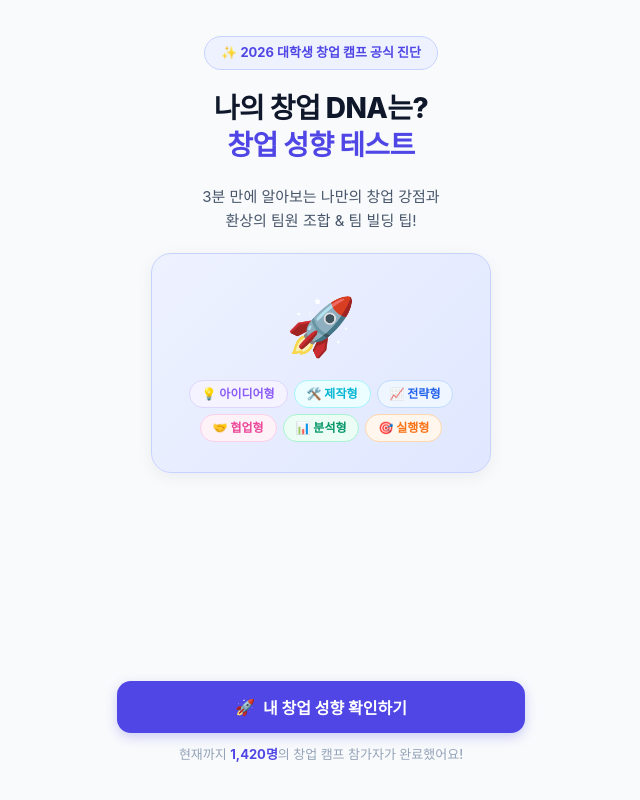
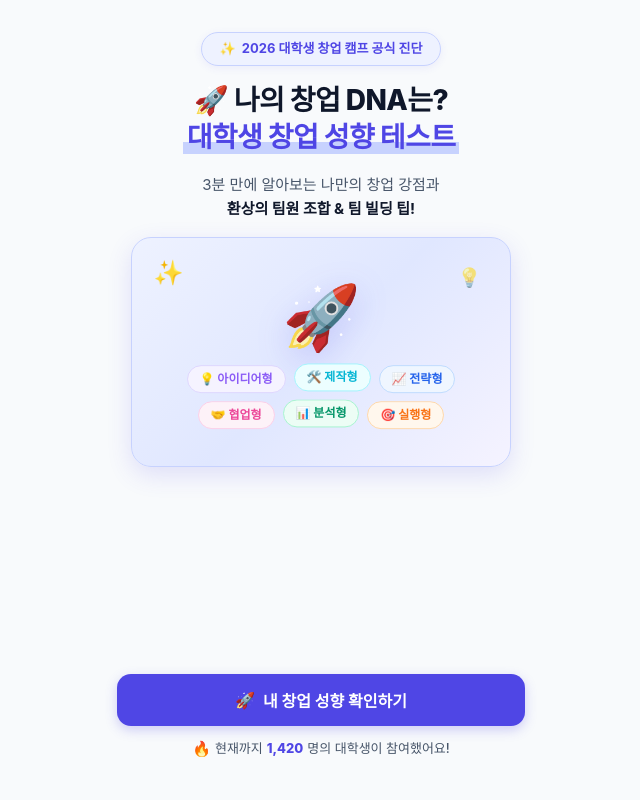
Before and after one commit to mgc59823/Personality, a plain HTML site: page index.html in a window 1280 px wide. Shown: the whole page, without its empty margins (319-959 px from the left). Drawn offline with Linux system fonts and the light colour scheme; a web font is replaced by a local one.

Commit message:
feat: enhance Start Screen (시작 화면) component per PRD and Design guide

```diff
--- a/css/components/intro.css
+++ b/css/components/intro.css
@@ -1,5 +1,5 @@
 /* ==========================================================================
-   Personality Test - Intro Screen Component Styles
+   Personality Test - Intro Screen Component Styles (시작 화면 스타일)
    ========================================================================== */
 
 .intro-container {
@@ -7,16 +7,17 @@
   flex-direction: column;
   align-items: center;
   justify-content: space-between;
-  min-height: calc(100vh - 32px);
-  padding: 20px 0;
+  min-height: calc(100vh - 40px);
+  padding: 16px 0;
   text-align: center;
+  box-sizing: border-box;
 }
 
 .intro-content {
   display: flex;
   flex-direction: column;
   align-items: center;
-  gap: 20px;
+  gap: 16px;
   width: 100%;
 }
 
@@ -24,10 +25,14 @@
   background-color: var(--color-primary-soft);
   color: var(--color-primary);
   border: 1px solid var(--color-primary-border);
-  padding: 6px 16px;
+  padding: 6px 18px;
   border-radius: var(--radius-full);
   font-size: 0.8125rem;
   font-weight: 700;
+  display: inline-flex;
+  align-items: center;
+  gap: 6px;
+  box-shadow: 0px 2px 8px rgba(79, 70, 229, 0.08);
 }
 
 .intro-title {
@@ -39,6 +44,12 @@
   word-break: keep-all;
 }
 
+.intro-title .highlight-text {
+  color: var(--color-primary);
+  background: linear-gradient(180deg, transparent 65%, #C7D2FE 65%);
+  padding: 0 4px;
+}
+
 .intro-subtitle {
   font-size: 0.9375rem;
   color: var(--color-text-sub);
@@ -47,51 +58,115 @@
   word-break: keep-all;
 }
 
-/* Intro Graphic / Illustration Box */
+.intro-subtitle strong {
+  color: var(--color-text-main);
+}
+
+/* Intro Hero Graphic Box */
 .intro-hero-box {
   width: 100%;
-  max-width: 340px;
-  height: 220px;
-  background: linear-gradient(135deg, #EEF2FF 0%, #E0E7FF 100%);
+  max-width: 380px;
+  height: 230px;
+  background: linear-gradient(135deg, #EEF2FF 0%, #E0E7FF 50%, #F5F3FF 100%);
   border-radius: var(--radius-lg);
-  border: 1px solid var(--color-primary-border);
+  border: 1.5px solid var(--color-primary-border);
   display: flex;
   flex-direction: column;
   align-items: center;
   justify-content: center;
-  gap: 12px;
   position: relative;
   overflow: hidden;
-  box-shadow: var(--shadow-card);
+  box-shadow: var(--shadow-pop);
 }
 
-.intro-hero-icon {
-  font-size: 3.5rem;
+.hero-orbit-icon {
+  font-size: 3.75rem;
+  margin-bottom: 8px;
+  filter: drop-shadow(0px 8px 16px rgba(79, 70, 229, 0.2));
+  animation: heroPulse 3s infinite ease-in-out;
+}
+
+.hero-sparkle {
+  position: absolute;
+  font-size: 1.25rem;
+  opacity: 0.8;
+}
+
+.spark-1 {
+  top: 20px;
+  left: 24px;
+  animation: heroSparkle 2s infinite ease-in-out;
+}
+
+.spark-2 {
+  top: 24px;
+  right: 28px;
+  animation: heroSparkle 2.5s infinite ease-in-out 0.5s;
 }
 
 .intro-hero-tags {
   display: flex;
   flex-wrap: wrap;
   justify-content: center;
-  gap: 6px;
+  gap: 8px;
   padding: 0 16px;
+  max-width: 340px;
 }
 
+/* Floating Animations for Type Badges */
+@keyframes floatUp1 {
+  0%, 100% { transform: translateY(0px); }
+  50% { transform: translateY(-5px); }
+}
+
+@keyframes floatUp2 {
+  0%, 100% { transform: translateY(0px); }
+  50% { transform: translateY(-7px); }
+}
+
+@keyframes floatUp3 {
+  0%, 100% { transform: translateY(0px); }
+  50% { transform: translateY(-4px); }
+}
+
+@keyframes heroPulse {
+  0%, 100% { transform: scale(1); }
+  50% { transform: scale(1.06); }
+}
+
+@keyframes heroSparkle {
+  0%, 100% { opacity: 0.3; transform: scale(0.8); }
+  50% { opacity: 1; transform: scale(1.2); }
+}
+
+.animate-float-1 { animation: floatUp1 3s ease-in-out infinite; }
+.animate-float-2 { animation: floatUp2 3.5s ease-in-out infinite 0.3s; }
+.animate-float-3 { animation: floatUp3 2.8s ease-in-out infinite 0.6s; }
+
+/* Intro Footer Area */
 .intro-footer {
   width: 100%;
   display: flex;
   flex-direction: column;
   align-items: center;
   gap: 12px;
+  margin-top: 20px;
 }
 
 .intro-counter {
   font-size: 0.8125rem;
-  color: var(--color-text-muted);
+  color: var(--color-text-sub);
   font-weight: 500;
+  display: flex;
+  align-items: center;
+  gap: 4px;
 }
 
-.intro-counter span {
+.intro-counter #participant-count {
   color: var(--color-primary);
-  font-weight: 700;
+  font-weight: 800;
 }
+
+.fire-icon {
+  font-size: 0.9375rem;
+}
--- a/js/components/IntroScreen.js
+++ b/js/components/IntroScreen.js
@@ -1,5 +1,5 @@
 /* ==========================================================================
-   Personality Test - Intro Screen Component
+   Personality Test - Intro Screen Component (시작 화면 컴포넌트)
    ========================================================================== */
 
 export function renderIntroScreen({ onStart }) {
@@ -8,48 +8,60 @@ export function renderIntroScreen({ onStart }) {
 
   container.innerHTML = `
     <div class="intro-content">
+      <!-- 1. Top Event Badge -->
       <div class="intro-badge">
-        ✨ 2026 대학생 창업 캠프 공식 진단
+        <span>✨</span> 2026 대학생 창업 캠프 공식 진단
       </div>
 
+      <!-- 2. Headline Title -->
       <h1 class="intro-title">
-        나의 창업 DNA는?<br>
-        <span style="color: var(--color-primary);">창업 성향 테스트</span>
+        🚀 나의 창업 DNA는?<br>
+        <span class="highlight-text">대학생 창업 성향 테스트</span>
       </h1>
 
+      <!-- 3. Subtitle -->
       <p class="intro-subtitle">
         3분 만에 알아보는 나만의 창업 강점과<br>
-        환상의 팀원 조합 & 팀 빌딩 팁!
+        <strong>환상의 팀원 조합 & 팀 빌딩 팁!</strong>
       </p>
 
-      <div class="intro-hero-box">
-        <div class="intro-hero-icon">🚀</div>
+      <!-- 4. Hero Illustration & Type Badges Box -->
+      <div class="intro-hero-box ui-card">
+        <div class="hero-orbit-icon">🚀</div>
+        <div class="hero-sparkle spark-1">✨</div>
+        <div class="hero-sparkle spark-2">💡</div>
+
         <div class="intro-hero-tags">
-          <span class="badge badge-visionary">💡 아이디어형</span>
-          <span class="badge badge-maker">🛠️ 제작형</span>
-          <span class="badge badge-strategist">📈 전략형</span>
-          <span class="badge badge-connector">🤝 협업형</span>
-          <span class="badge badge-analyst">📊 분석형</span>
-          <span class="badge badge-action">🎯 실행형</span>
+          <span class="badge badge-visionary animate-float-1">💡 아이디어형</span>
+          <span class="badge badge-maker animate-float-2">🛠️ 제작형</span>
+          <span class="badge badge-strategist animate-float-3">📈 전략형</span>
+          <span class="badge badge-connector animate-float-1">🤝 협업형</span>
+          <span class="badge badge-analyst animate-float-2">📊 분석형</span>
+          <span class="badge badge-action animate-float-3">🎯 실행형</span>
         </div>
       </div>
     </div>
 
+    <!-- 5. Footer & CTA Start Button -->
     <div class="intro-footer">
       <button id="btn-start-test" class="btn btn-primary animate-pop">
         <span>🚀</span> 내 창업 성향 확인하기
       </button>
 
-      <p class="intro-counter">
-        현재까지 <span>1,420명</span>의 창업 캠프 참가자가 완료했어요!
-      </p>
+      <div class="intro-counter">
+        <span class="fire-icon">🔥</span> 현재까지 <span id="participant-count">1,420</span>명의 대학생이 참여했어요!
+      </div>
     </div>
   `;
 
+  // Attach Start Button Event Listener
   setTimeout(() => {
     const startBtn = container.querySelector('#btn-start-test');
     if (startBtn) {
-      startBtn.addEventListener('click', onStart);
+      startBtn.addEventListener('click', (e) => {
+        e.preventDefault();
+        onStart();
+      });
     }
   }, 0);
 
```
